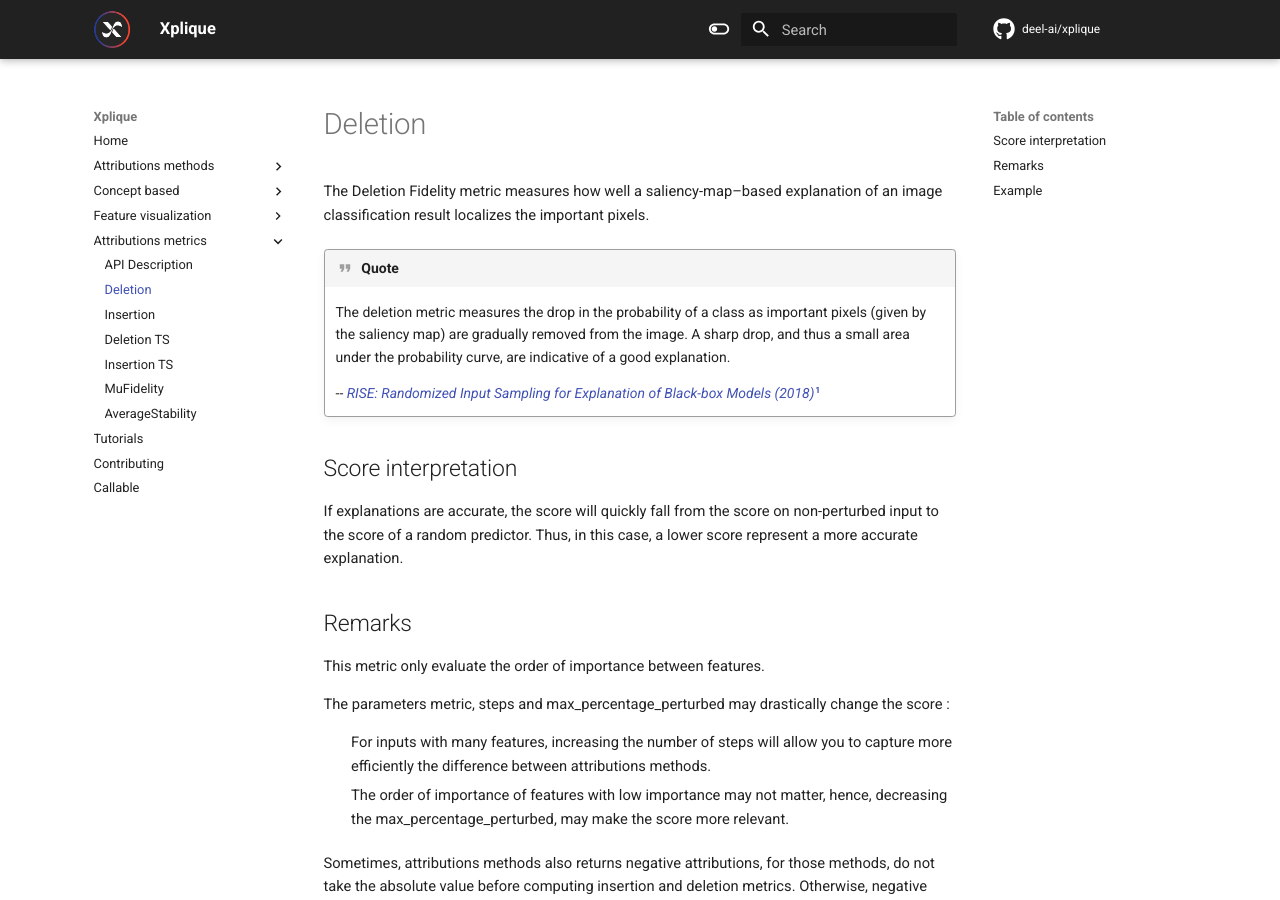
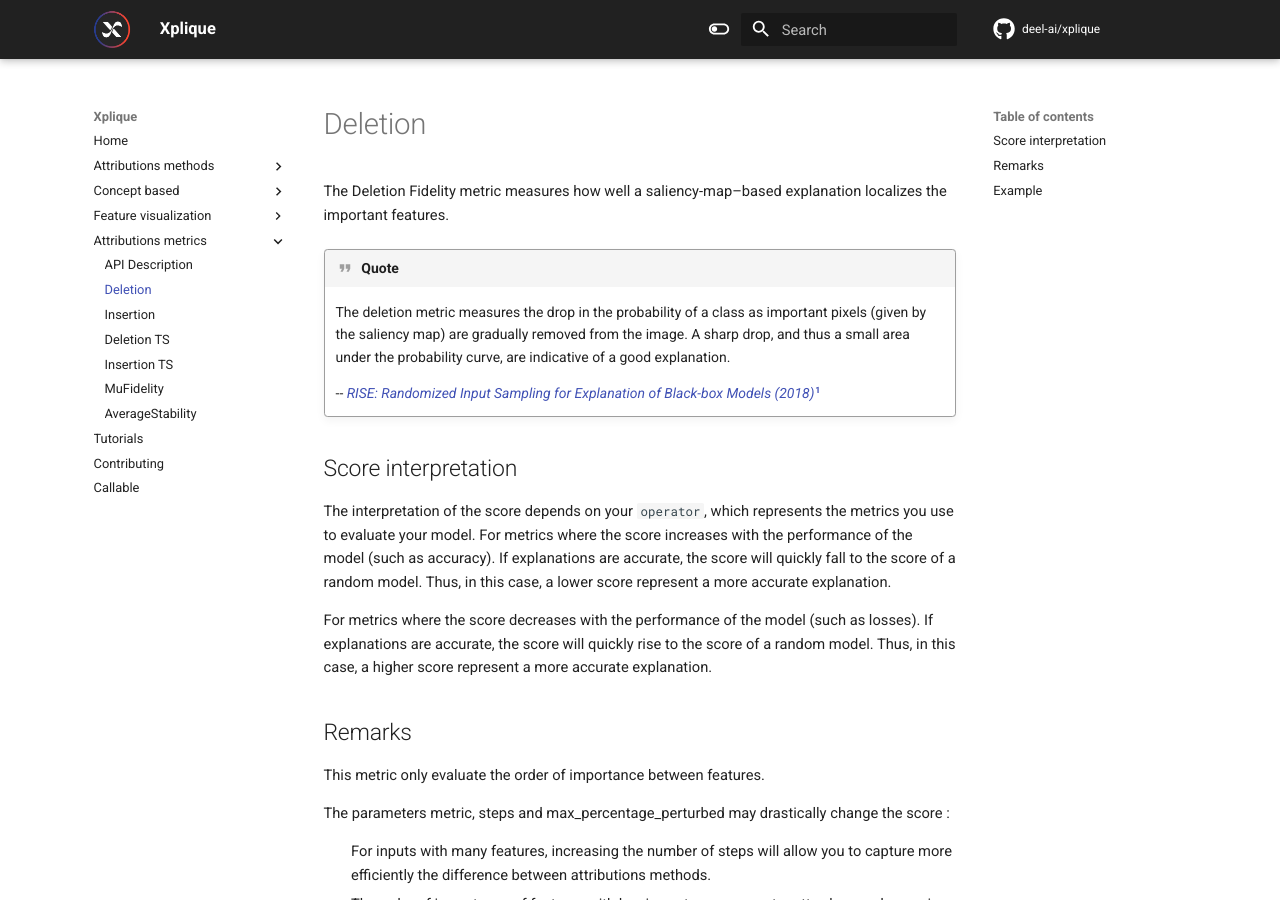
Before and after one commit to deel-ai/xplique, an MkDocs documentation site: the page built from docs/api/metrics/deletion.md, in a window 1280 px wide and 900 px high. Built offline with MkDocs 1.6.1 and Material for MkDocs 9.7.7, drawn with Linux system fonts in a browser that asks for light colours; comment, search, counter and statistics services are not loaded.

Commit message:
fidelity docs: adapt to operator

```diff
--- a/docs/api/metrics/deletion.md
+++ b/docs/api/metrics/deletion.md
@@ -1,7 +1,6 @@
 # Deletion
 
-The Deletion Fidelity metric measures how well a saliency-map–based explanation of an image classification result localizes
-the important pixels.
+The Deletion Fidelity metric measures how well a saliency-map–based explanation localizes the important features.
 
 !!! quote
     The deletion metric measures the drop in the probability of a class as important pixels (given
@@ -13,8 +12,14 @@ the important pixels.
 
 ## Score interpretation
 
-If explanations are accurate, the score will quickly fall from the score on non-perturbed input to the score of a random predictor.
+The interpretation of the score depends on your `operator`, which represents the metrics you use to evaluate your model.
+For metrics where the score increases with the performance of the model (such as accuracy).
+  If explanations are accurate, the score will quickly fall to the score of a random model.
   Thus, in this case, a lower score represent a more accurate explanation.
+
+For metrics where the score decreases with the performance of the model (such as losses).
+  If explanations are accurate, the score will quickly rise to the score of a random model.
+  Thus, in this case, a higher score represent a more accurate explanation.
 
 
 ## Remarks
```
Also changed, not shown: docs/api/metrics/api_metrics.md (+4 -2 lines), docs/api/metrics/insertion.md (+7 -1 lines).
